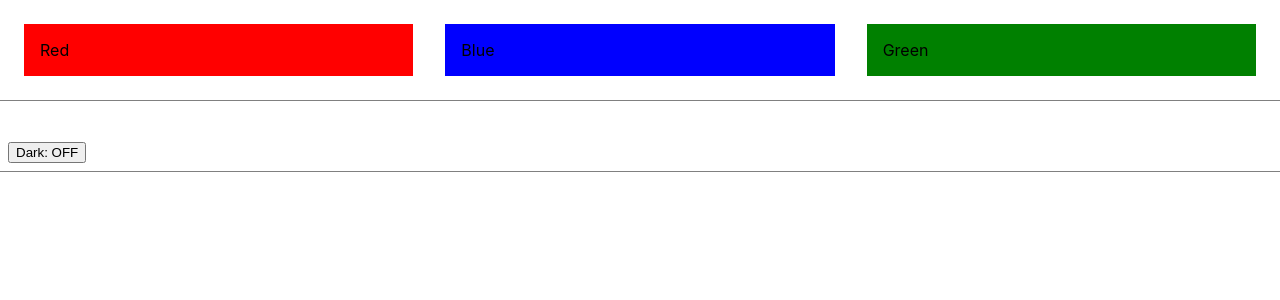
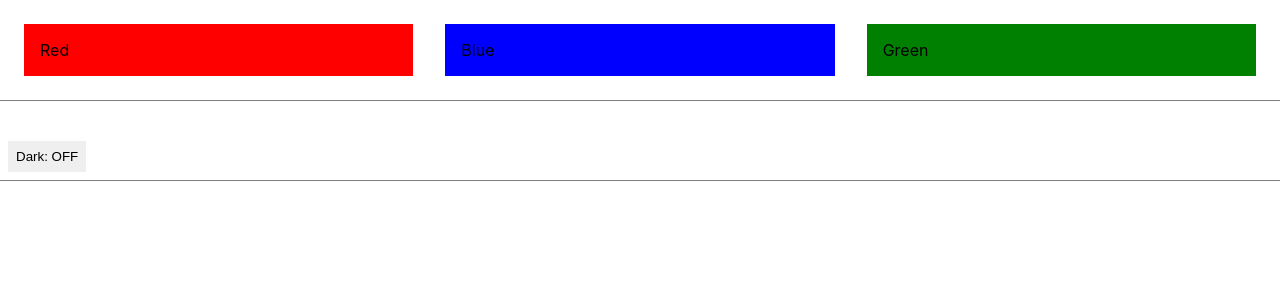
Before and after one commit to carlxaeron/react-js-code-challenges, a React (Create React App) app: page / in a window 1280 px wide. Shown: the top 300 px of the page. Built offline with nearby package versions, Linux system fonts and the light colour scheme.

Commit message:
button component based

```diff
--- a/src/02-dark-mode/DarkMode.js
+++ b/src/02-dark-mode/DarkMode.js
@@ -1,7 +1,11 @@
+import Button from './../components/Button'
+
 const DarkMode = ({ isDark, setDarkMode }) => {
     return (
         <section>
-            <button onClick={() => setDarkMode(!isDark)}>Dark: { isDark ? 'ON' : 'OFF' }</button>
+            <Button
+                onClick={() => setDarkMode(!isDark)}
+                title={`Dark: ${ isDark ? 'ON' : 'OFF' }`}/>
         </section>
     )
 }
--- /dev/null
+++ b/src/components/Button.js
@@ -0,0 +1,14 @@
+const Button = ({
+    type = 'button',
+    title,
+    className = '',
+    onClick = () => {}
+}) => {
+    return (
+        <button
+            onClick={onClick}
+            className={`btn ${className}`} type={type}>{title}</button>
+    )
+}
+
+export default Button;
--- a/src/index.css
+++ b/src/index.css
@@ -36,3 +36,9 @@ section {
 section:nth-child(1) {
   margin-top: 0;
 }
+
+.btn {
+  border: 0;
+  padding: 0.5rem;
+  cursor: pointer;
+}
```
